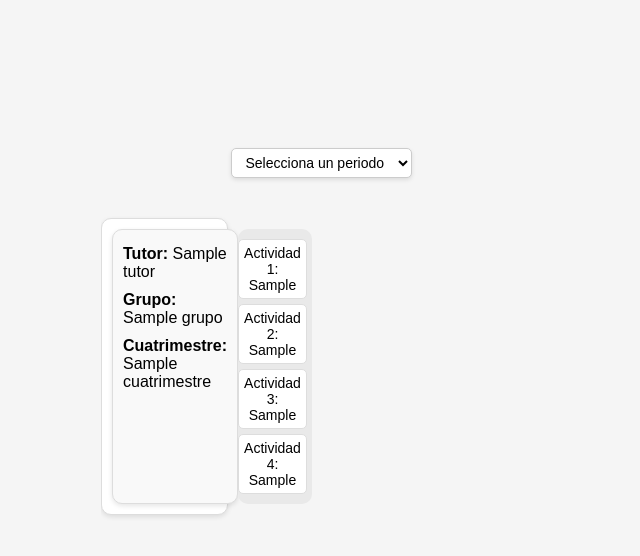
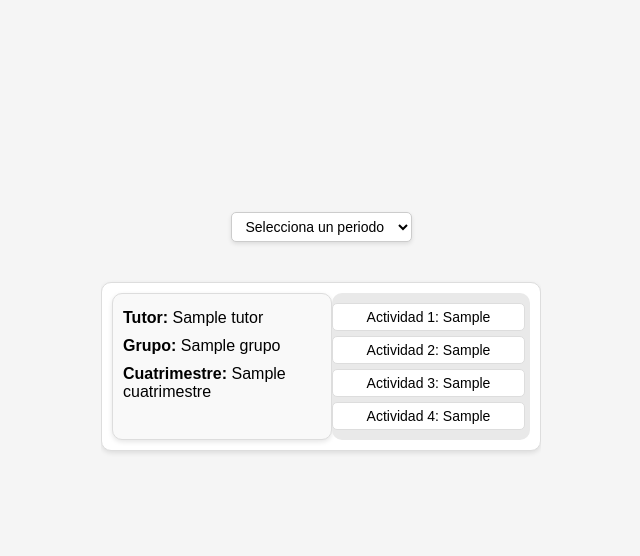
Before and after one commit to ifranco07/tutorias2, a Django app: template siiuttlax/templates/cumplimiento/consultas.html in a window 1280 px wide. Shown: the part 64-620 px from the top of the page, without its empty margins (319-959 px from the left). Run offline with Django 3.2, Linux system fonts and the light colour scheme; the template is opened without the code that fills it: most values are stand-ins (such as "Sample title", 1, 10 or a date in 2020); some web fonts are replaced.

Commit message:
Fixed styles of tarjets

```diff
--- a/siiuttlax/static/css/cumplimiento.css
+++ b/siiuttlax/static/css/cumplimiento.css
@@ -44,26 +44,38 @@
     padding: 10px 0;
 }
 
-/* Estilo para el contenedor de los grupos */
 .grupo-container {
     display: flex;
-    flex-wrap: wrap;
-    gap: 10px;
+    flex-wrap: wrap; /* Permite que los elementos se envuelvan en líneas */
+    gap: 30px; /* Espacio entre los elementos */
+    justify-content: space-between; /* Distribuye los elementos con espacio entre ellos */
 }
 
-/* Estilo para cada item de grupo */
 .grupo-item {
     display: flex;
     flex-direction: row;
     border: 1px solid #ddd;
     border-radius: 10px;
     padding: 10px;
-    width: calc(33.33% - 20px); /* Ajuste para pantallas grandes */
+    width: 100%;
     box-sizing: border-box;
     background-color: #ffffff;
     box-shadow: 0 2px 5px rgba(0, 0, 0, 0.1);
     text-align: left;
     margin-bottom: 10px;
+    flex-grow: 1;
+}
+
+@media (min-width: 600px) {
+    .grupo-item {
+        width: calc(50% - 10px);
+    }
+}
+
+@media (min-width: 900px) {
+    .grupo-item {
+        width: calc(33.33% - 20px);
+    }
 }
 
 /* Estilo para el contenedor de información dentro de grupo-item */
```
